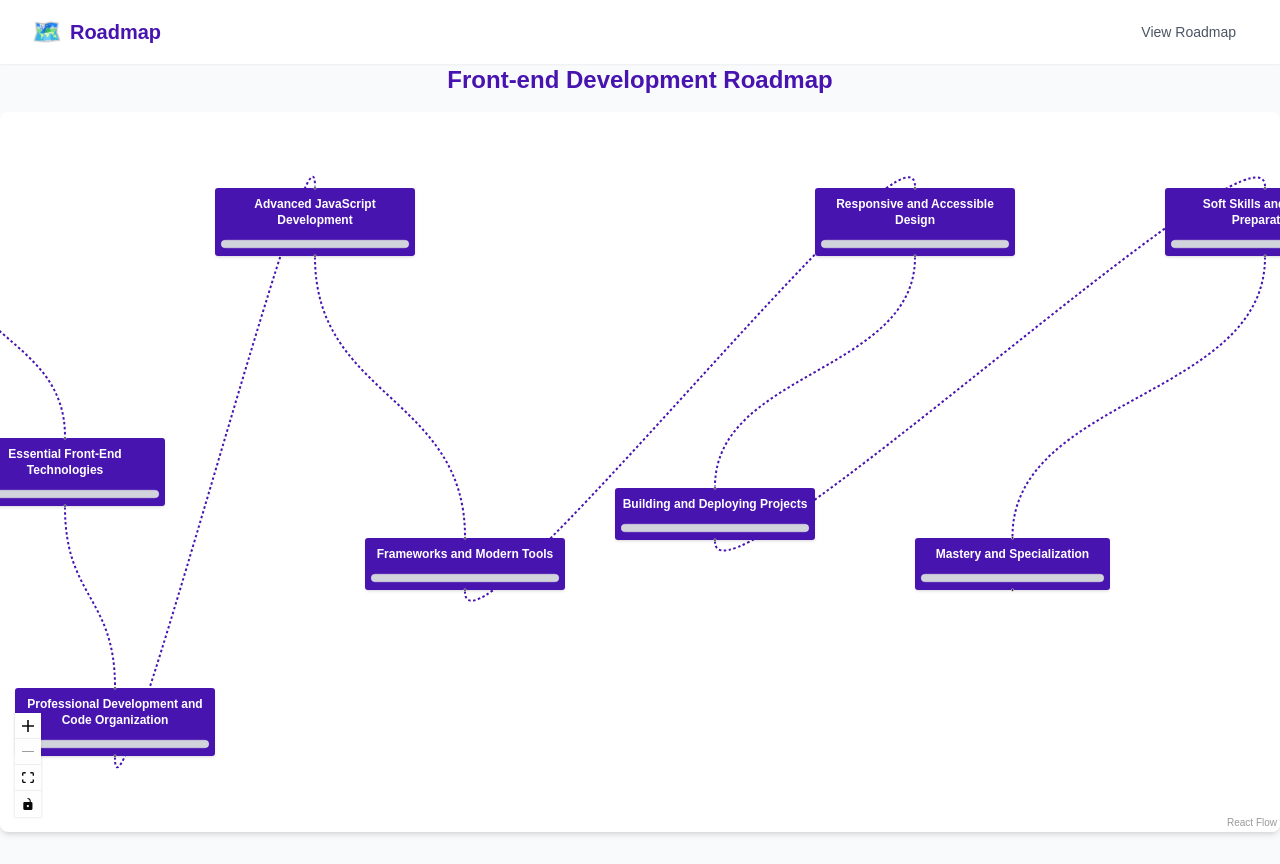
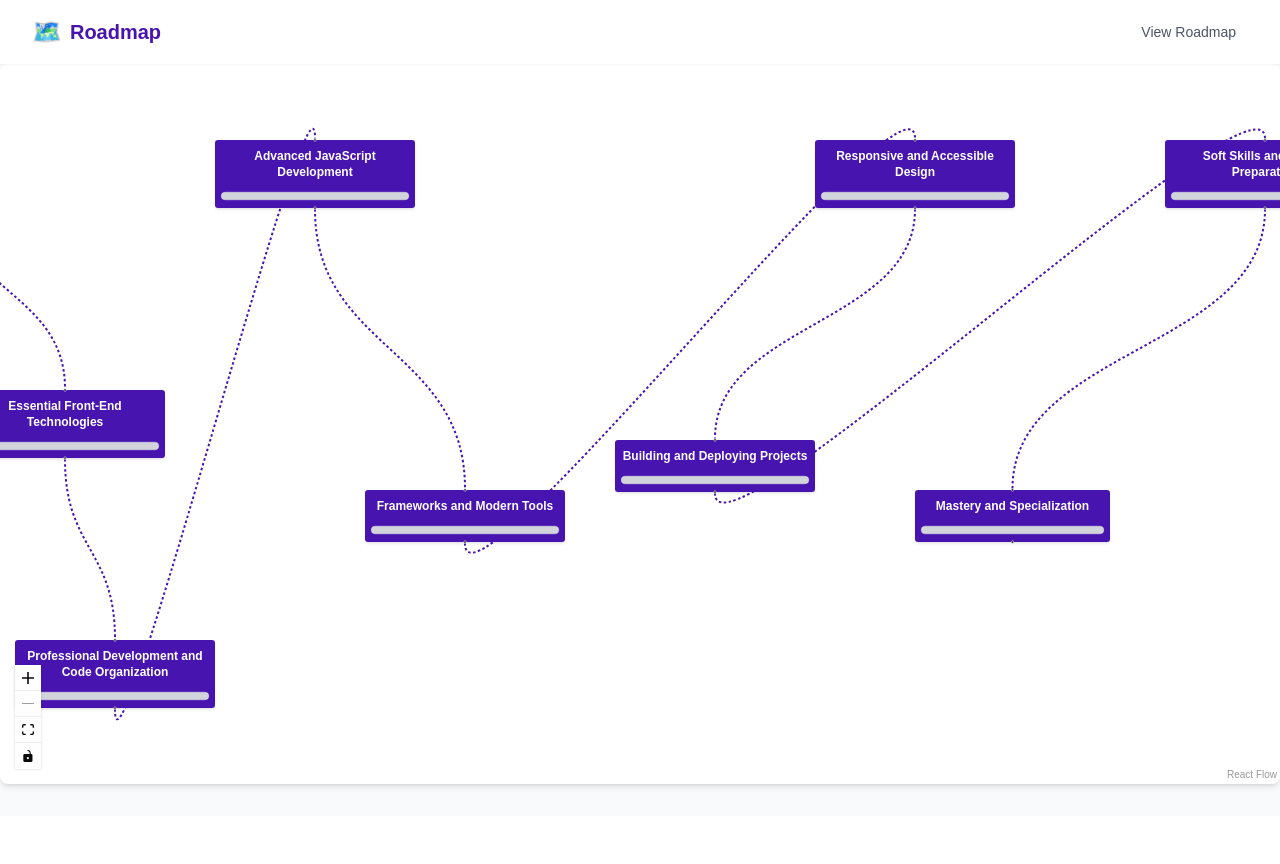
Before and after one commit to ProgramadoresSemPatria/ReactRangers-module-code-breakers, a Next.js app: page / in a window 1280 px wide. After the commit the page ends 816 px from the top, so only its background shows below. Built offline with nearby package versions, Linux system fonts and the light colour scheme.

Commit message:
style: remove nested <main>

```diff
--- a/src/app/layout.tsx
+++ b/src/app/layout.tsx
@@ -71,9 +71,7 @@ export default function RootLayout({
         className={`${geistSans.variable} ${geistMono.variable} antialiased`}
       >
         <Navbar />
-        <main className="pt-16">
-          {children}
-        </main>
+        {children}
       </body>
     </html>
   );
--- a/src/components/Roadmap.tsx
+++ b/src/components/Roadmap.tsx
@@ -50,7 +50,7 @@ export default function RoadmapFlow() {
 
   return (
     <main className={"h-screen bg-gray-50 p-4" + merriweather.className}>
-      <h1 className="text-2xl font-bold text-indigo-650 mb-4 text-center">
+      <h1 className="text-2xl font-bold text-indigo-650 my-4 text-center">
         Front-end Development Roadmap
       </h1>
       <section className="h-[90%] w-full shadow-md rounded-lg overflow-hidden bg-white">
```
